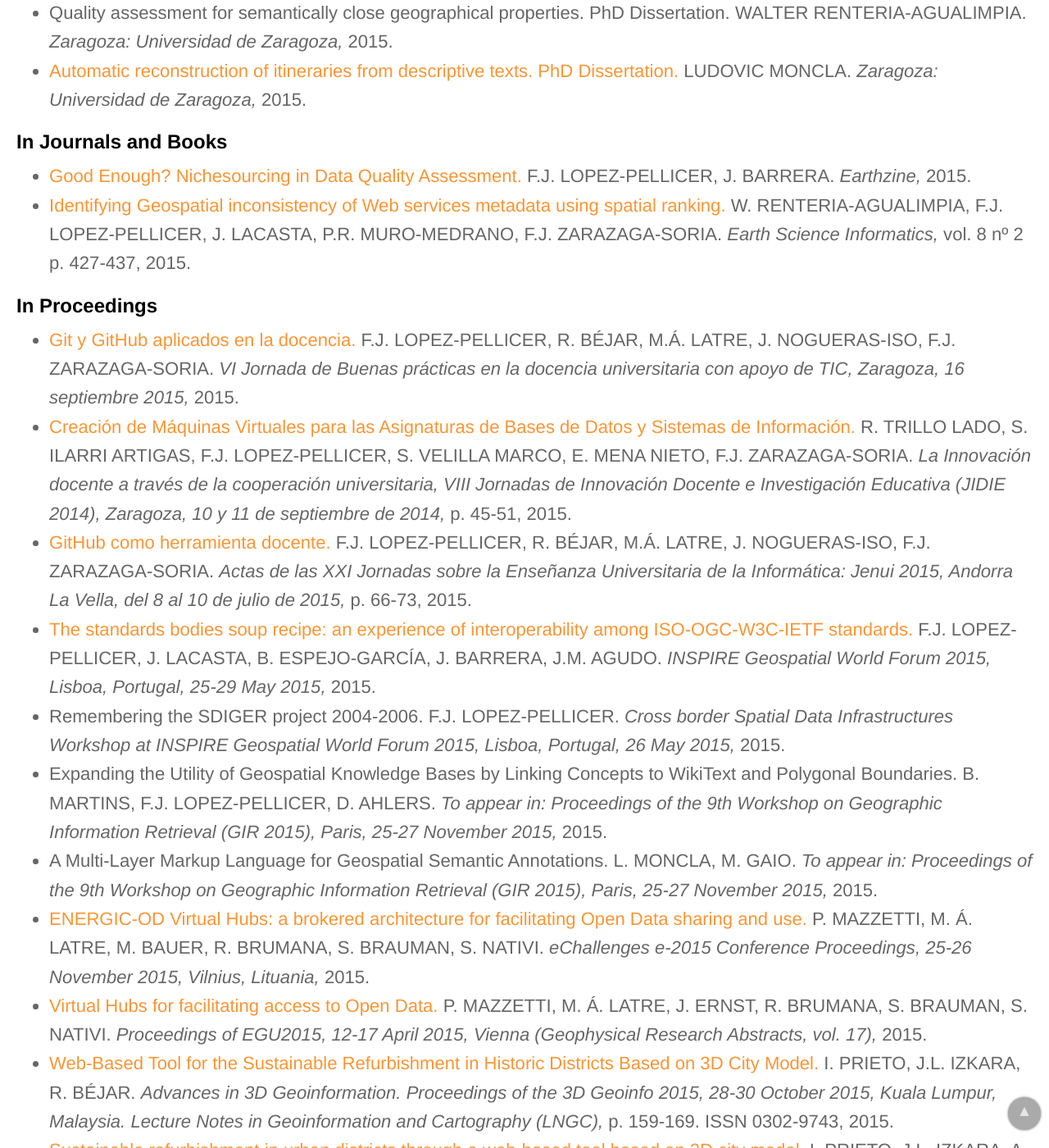
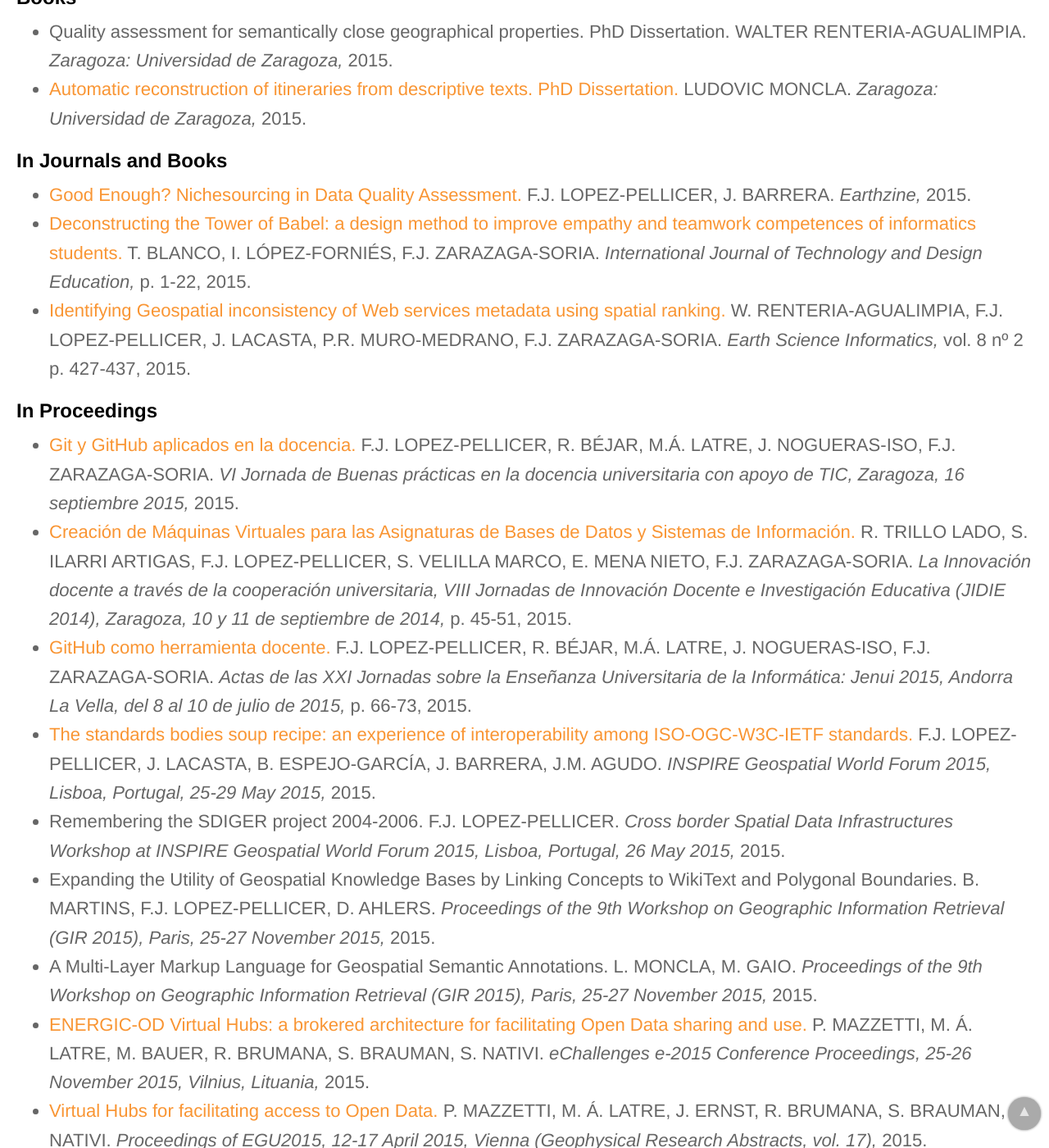
Before and after one commit to IAAA-Lab/IAAA-Lab.github.io, a Jekyll site: the page built from papers.html, in a window 1280 px wide and 1400 px high, scrolled down 2224 px. Shown: the whole window at 82% size. Built offline with Jekyll 4.4.1, drawn with Linux system fonts in a browser that asks for light colours; some of the changed text lies outside the part shown.

Commit message:
Intento de nuevo dejarlo como debe

```diff
--- a/_data/papers.yml
+++ b/_data/papers.yml
@@ -1,6 +1,12 @@
 # Importante: dentro de este fichero los artículos tienen que estar ordenados por año
 # (los más recientes primero) y dentro de cada año primero van los libros, luego los
 # artículos de revista y capítulos de libro y finalmente los artículos de congresos
+# -------------------
+- title: "IDEZar: La Infraestructura de Datos Abiertos Espaciales del Ayuntamiento de Zaragoza (2004 - )"
+  url: https://zaguan.unizar.es/record/60894?ln=es
+  authors: M.J. FERNÁNDEZ RUÍZ, F.J. ZARAZAGA-SORIA
+  publication_book: "Zaragoza: Universidad de Zaragoza"
+  year: 2017
 # -------------------
 - title: "The quality of thesauri used in geographic metadata"
   authors: D. DÍAZ-CORONA, J. LACASTA, J. NOGUERAS-ISO
@@ -15,11 +21,6 @@
   year: 2016
   doi: 10.1177/0165551515597364
   url_oficial: http://jis.sagepub.com/content/42/4/507
-# -------------------
-- title: "Deconstructing the Tower of Babel: a design method to improve empathy and teamwork competences of informatics students"
-  authors: T. BLANCO, I. LÓPEZ-FORNIÉS, F.J. ZARAZAGA-SORIA
-  publication: "To appear in: International Journal of Technology and Design Education"
-  year: 2016
 # -------------------
 - title: "An automatic method for reporting the quality of thesauri"
   url: /curriculum/08-Publicaciones-Articulos/art_2016_DKE_Automatic.pdf
@@ -126,6 +127,15 @@
   publication: "Earthzine"
   year: 2015
 # -------------------
+- title: "Deconstructing the Tower of Babel: a design method to improve empathy and teamwork competences of informatics students"
+  url: http://link.springer.com/article/10.1007/s10798-015-9348-6
+  authors: T. BLANCO, I. LÓPEZ-FORNIÉS, F.J. ZARAZAGA-SORIA
+  publication: "International Journal of Technology and Design Education"
+  publication_detail: "p. 1-22"
+  year: 2015
+  doi: 10.1007/s10798-015-9348-6
+  url_oficial: http://link.springer.com/article/10.1007/s10798-015-9348-6
+# -------------------
 - title: "Identifying Geospatial inconsistency of Web services metadata using spatial ranking"
   url: http://link.springer.com/article/10.1007/s12145-014-0172-4
   authors: W. RENTERIA-AGUALIMPIA, F.J. LOPEZ-PELLICER, J. LACASTA, P.R. MURO-MEDRANO, F.J. ZARAZAGA-SORIA
@@ -168,13 +178,15 @@
   year: 2015
 # -------------------
 - title: "Expanding the Utility of Geospatial Knowledge Bases by Linking Concepts to WikiText and Polygonal Boundaries"
+#  url: http://dl.acm.org/citation.cfm?id=2837693
   authors: B. MARTINS, F.J. LOPEZ-PELLICER, D. AHLERS
-  publication_conference: "To appear in: Proceedings of the 9th Workshop on Geographic Information Retrieval (GIR 2015), Paris, 25-27 November 2015"
+  publication_conference: "Proceedings of the 9th Workshop on Geographic Information Retrieval (GIR 2015), Paris, 25-27 November 2015"
   year: 2015
 # -------------------
 - title: "A Multi-Layer Markup Language for Geospatial Semantic Annotations"
+#  url: http://dl.acm.org/citation.cfm?id=2837700
   authors: L. MONCLA, M. GAIO
-  publication_conference: "To appear in: Proceedings of the 9th Workshop on Geographic Information Retrieval (GIR 2015), Paris, 25-27 November 2015"
+  publication_conference: "Proceedings of the 9th Workshop on Geographic Information Retrieval (GIR 2015), Paris, 25-27 November 2015"
   year: 2015
 # -------------------
 - title: "ENERGIC-OD Virtual Hubs: a brokered architecture for facilitating Open Data sharing and use"
@@ -204,6 +216,7 @@
   year: 2015
 # -------------------
 - title: "Towards Geo Decision Support Systems For Renewable Energy Outreach: REDSS"
+#  url: https://www.morebooks.de/store/gb/book/towards-geo-decision-support-systems-for-renewable-energy-outreach/isbn/978-3-659-64425-2
   authors: N. SIDDA, F.J. LOPEZ-PELLICER, F.J. ZARAZAGA-SORIA
   publication_book: "Germany: Lambert Academic Publishing"
   year: 2014
@@ -291,6 +304,7 @@
   year: 2014
 # -------------------
 - title: "Servicios Basados en la Localización en Entornos SIN Cobertura 3G"
+  url: http://www.idee.es/resources/presentaciones/JIIDE14/20141106/ServiciosBasadosLocalizacion_presentacion.pdf
   authors: R. PALLÁS, J. LÓPEZ-DE-LARRÍNZAR, R. BLASCO, J. CASCÁN-FERNÁNDEZ, R. PIEDRAFITA
   publication_conference: "V Jornadas Ibéricas de Infraestructuras de Datos Espaciales (JIIDE'2014), Lisboa, 5-7 de noviembre de 2014"
   year: 2014
```
